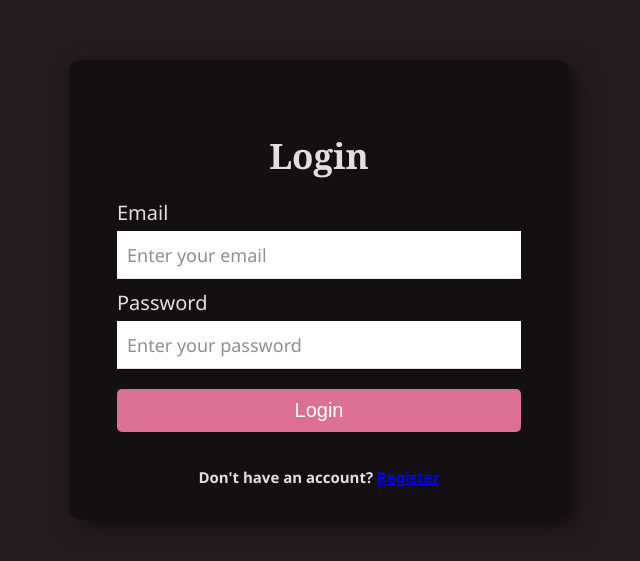
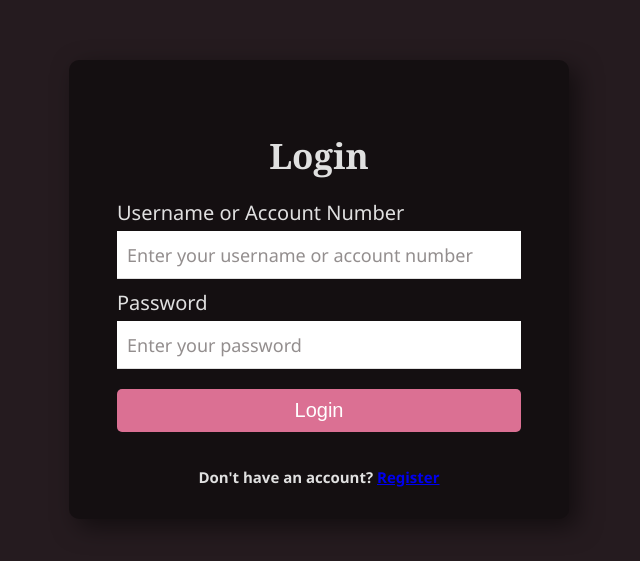
Before and after one commit to APDS-Group/APDS_PART_2, a React (Create React App) app in the folder Frontend/: page /login in a window 1280 px wide. Shown: the part 111-672 px from the top of the page, without its empty margins (321-961 px from the left). Built offline with nearby package versions, Linux system fonts and the light colour scheme.

Commit message:
with debug

```diff
--- a/Frontend/src/pages/Login.jsx
+++ b/Frontend/src/pages/Login.jsx
@@ -8,15 +8,15 @@ function Login() {
     // Initialize the useNavigate hook for navigation
     const navigate = useNavigate();
 
-    // State to store login information (email and password)
+    // State to store login information (usernameOrAccountNumber and password)
     const [loginInfo, setLoginInfo] = React.useState({
-        email: '',
+        usernameOrAccountNumber: '',
         password: ''
     });
 
-    // State to store error messages for email and password fields
+    // State to store error messages for usernameOrAccountNumber and password fields
     const [errors, setErrors] = useState({
-        email: '',
+        usernameOrAccountNumber: '',
         password: ''
     });
 
@@ -37,15 +37,15 @@ function Login() {
     // Handle form submission for login
     const handleLogin = async (e) => {
         e.preventDefault();
-        const { email, password } = loginInfo;
+        const { usernameOrAccountNumber, password } = loginInfo;
 
-        // Validate email and password fields
-        if (!email || !password) {
+        // Validate usernameOrAccountNumber and password fields
+        if (!usernameOrAccountNumber || !password) {
             setErrors({
-                email: !email ? 'Email is required' : '',
+                usernameOrAccountNumber: !usernameOrAccountNumber ? 'Username or Account Number is required' : '',
                 password: !password ? 'Password is required' : ''
             });
-            return handleError('Email and password are required');
+            return handleError('Username or Account Number and password are required');
         }
 
         try {
@@ -78,7 +78,7 @@ function Login() {
                 if (message === "User does not exist" || message === "Invalid credentials") {
                     setErrors((prevErrors) => ({
                         ...prevErrors,
-                        email: message === "User does not exist" ? message : '',
+                        usernameOrAccountNumber: message === "User does not exist" ? message : '',
                         password: message === "Invalid credentials" ? message : ''
                     }));
                 } else {
@@ -97,16 +97,15 @@ function Login() {
                 <h1>Login</h1>
                 <form onSubmit={handleLogin}>
                     <div>
-                        <label htmlFor='email'>Email</label>
+                        <label htmlFor='usernameOrAccountNumber'>Username or Account Number</label>
                         <input
                             onChange={handleChange}
-                            type="email"
-                            name="email"
+                            name="usernameOrAccountNumber"
                             autoFocus
-                            placeholder="Enter your email"
-                            value={loginInfo.email}
+                            placeholder="Enter your username or account number"
+                            value={loginInfo.usernameOrAccountNumber || ''}
                         />
-                        {errors.email && <div className="error">{errors.email}</div>}
+                        {errors.usernameOrAccountNumber && <div className="error">{errors.usernameOrAccountNumber}</div>}
                     </div>
                     <div>
                         <label htmlFor='password'>Password</label>
@@ -114,9 +113,8 @@ function Login() {
                             onChange={handleChange}
                             type="password"
                             name="password"
-                            autoFocus
                             placeholder="Enter your password"
-                            value={loginInfo.password}
+                            value={loginInfo.password || ''}
                         />
                         {errors.password && <div className="error">{errors.password}</div>}
                     </div>
@@ -132,4 +130,4 @@ function Login() {
 
 export default Login;
 
-// (Shaikh, 2024) __---____---____---____---____---____---____---__.ooo END OF FILE ooo.__---____---____---____---____---____---____---__\\
+// (Shaikh, 2024) ---------------------.ooo END OF FILE ooo.---------------------\
```
Also changed, not shown: 1 other file (tests, documents, lock files or other folders).
